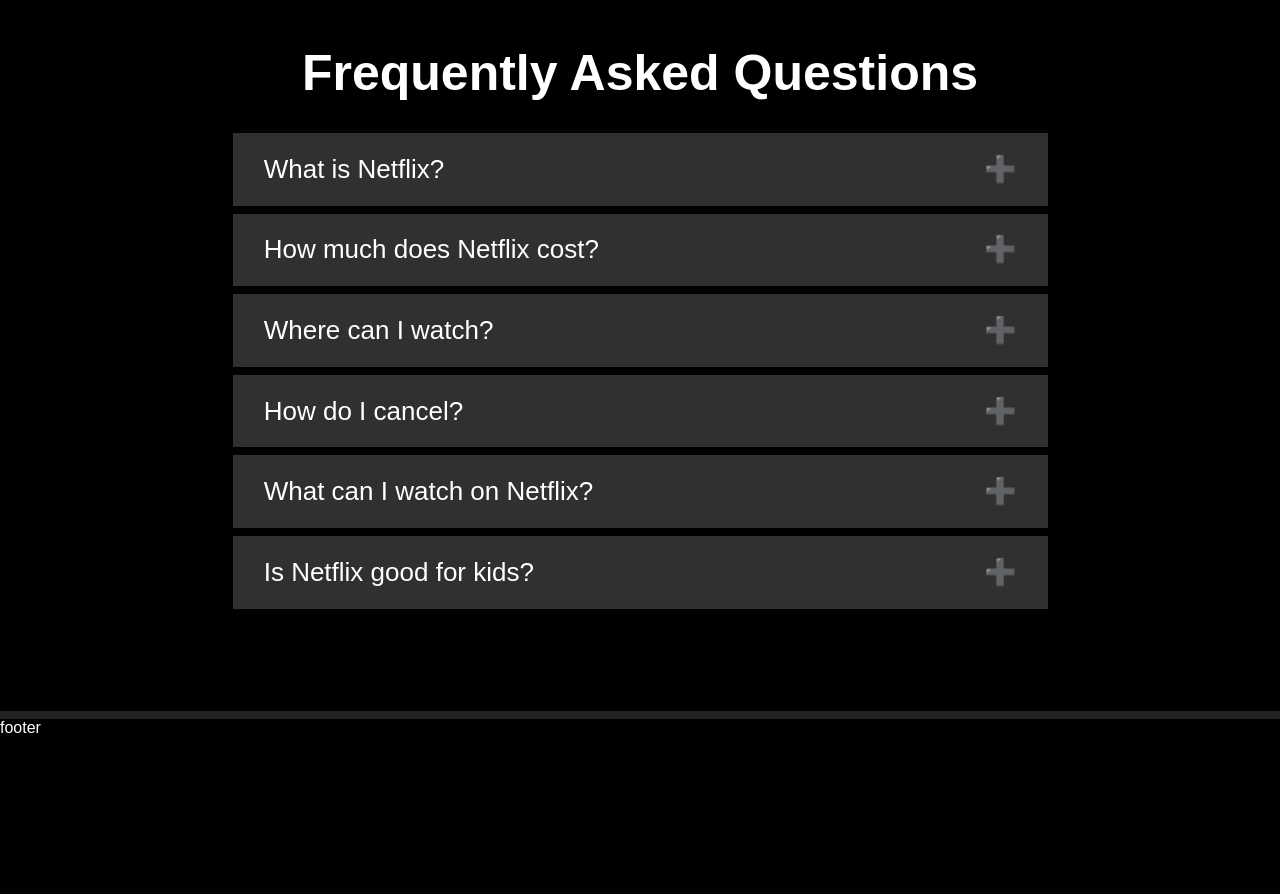
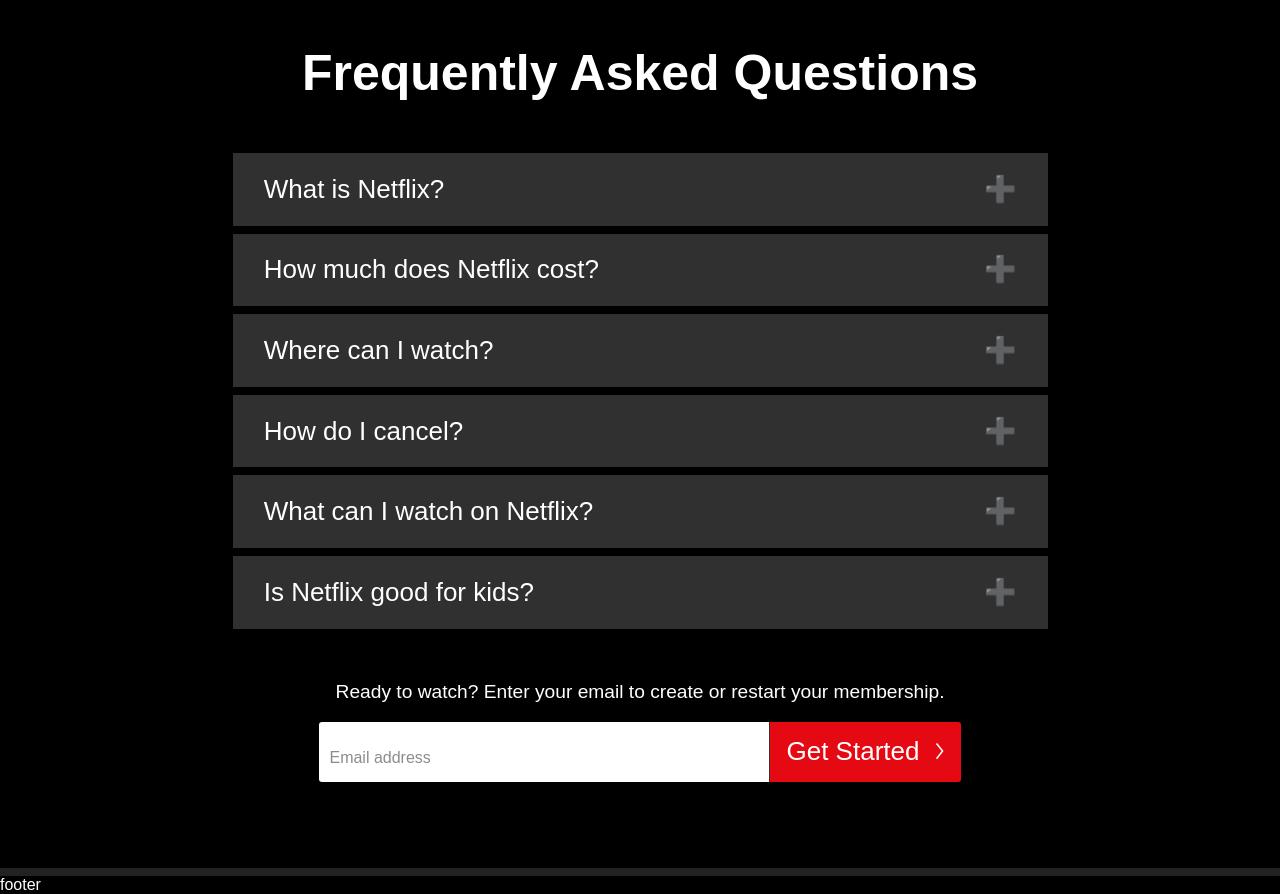
Before and after one commit to Sandeep2042001/netflix-landing-page-clone, a React (Create React App) app: page / in a window 1280 px wide. Shown: the part 2960-3854 px from the top of the page. Before the commit the page ends 3697 px from the top, so only its background shows below. Built offline with nearby package versions, Linux system fonts and the light colour scheme.

Commit message:
form added in faq section

```diff
--- a/src/components/subComponents/FAQ.js
+++ b/src/components/subComponents/FAQ.js
@@ -1,3 +1,5 @@
+import Form from '../subComponents/Form';
+
 const FAQ = () => {
   const handleClick = (e) => {
     e.target.classList.toggle('active');
@@ -104,6 +106,9 @@
           </p>
         </div>
       </div>
+      <div className="form-wrapper">
+        <Form />
+      </div>
     </div>
   );
 };
--- a/src/styles/css/index.css
+++ b/src/styles/css/index.css
@@ -6,7 +6,7 @@
 
 form { position: relative; }
 
-form .form-title { font-weight: 300; margin-bottom: 1.2rem; }
+form .form-title { font-weight: 300; margin-bottom: 1.2rem; text-align: center; }
 
 form .form-main { display: flex; }
 
@@ -80,7 +80,7 @@
 
 .faq-title { text-align: center; line-height: 1.1; margin-bottom: 0.5rem; }
 
-.qna { max-width: 815px; margin: 2em auto; }
+.qna { font-size: 1.625rem; max-width: 815px; margin: 2em auto; }
 
 .accordion { background-color: #303030; color: #fff; font-size: 1.625rem; cursor: pointer; width: 100%; text-align: left; padding: 0.8em 1.2em; margin-bottom: 8px; display: flex; justify-content: space-between; }
 
@@ -91,6 +91,8 @@
 .panel { max-width: 1200px; background-color: #303030; display: none; overflow: hidden; max-height: 0; transition: max-height 0.25s cubic-bezier(0.5, 0, 0.1, 1); }
 
 .panel p { font-size: 1.625rem; padding: 1.2em; }
+
+.form-wrapper { display: flex; flex-direction: column; align-items: center; margin-bottom: 1em; }
 
 .main-content { z-index: 2; }
 
--- a/src/styles/scss/_faq.scss
+++ b/src/styles/scss/_faq.scss
@@ -4,6 +4,7 @@
   margin-bottom: 0.5rem;
 }
 .qna {
+  font-size: 1.625rem;
   max-width: 815px;
   margin: 2em auto;
 }
@@ -40,3 +41,9 @@
     padding: 1.2em;
   }
 }
+.form-wrapper {
+  display: flex;
+  flex-direction: column;
+  align-items: center;
+  margin-bottom: 1em;
+}
--- a/src/styles/scss/_form.scss
+++ b/src/styles/scss/_form.scss
@@ -4,6 +4,7 @@
   .form-title {
     font-weight: 300;
     margin-bottom: 1.2rem;
+    text-align: center;
   }
   .form-main {
     display: flex;
```
